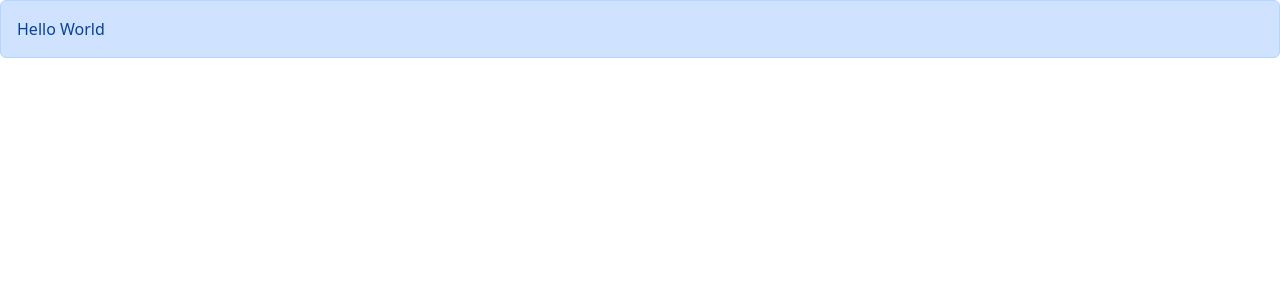
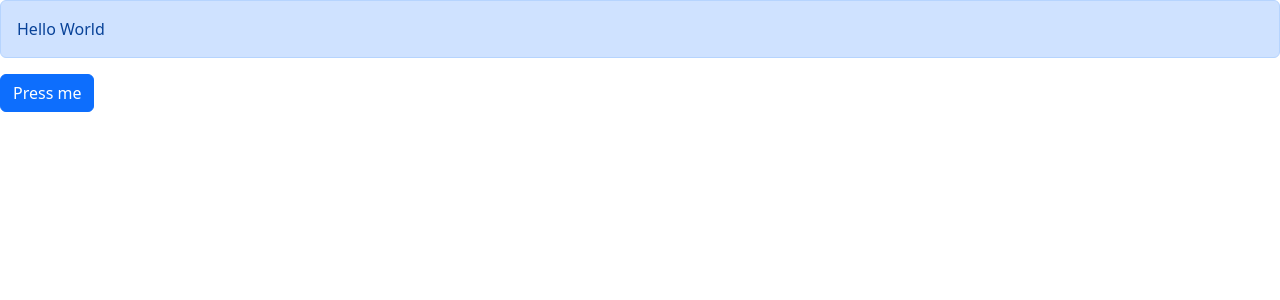
Before and after one commit to CrestHawk/nexus-client, a React (Vite) app: page / in a window 1280 px wide. Shown: the top 300 px of the page. Built offline with nearby package versions, Linux system fonts and the light colour scheme.

Commit message:
Button component exercise

```diff
--- a/src/App.tsx
+++ b/src/App.tsx
@@ -1,4 +1,5 @@
 import Alert from "./components/Alerts";
+import Button from "./components/Button";
 import JsonViewer from "./components/JsonViewer";
 import ListGroup from "./components/ListGroup";
 import React from "react";
@@ -10,11 +11,20 @@ function App() {
         console.log(item);
     };
 
+    const handleButtonClick = () => {
+        alert("Yo yo");
+    };
+
     return (
         <div>
             <Alert>
                 Hello <span>World</span>
             </Alert>
+            <Button
+                text="Press me"
+                onClick={handleButtonClick}
+                colour="primary"
+            />
         </div>
     );
 
--- /dev/null
+++ b/src/components/Button.tsx
@@ -0,0 +1,17 @@
+import React from "react";
+
+interface ButtonProps {
+    text: string;
+    colour?: string;
+    onClick: () => void;
+}
+
+function Button({ text, onClick, colour = "primary" }: ButtonProps) {
+    return (
+        <button type="button" className={"btn btn-" + colour} onClick={onClick}>
+            {text}
+        </button>
+    );
+}
+
+export default Button;
```
